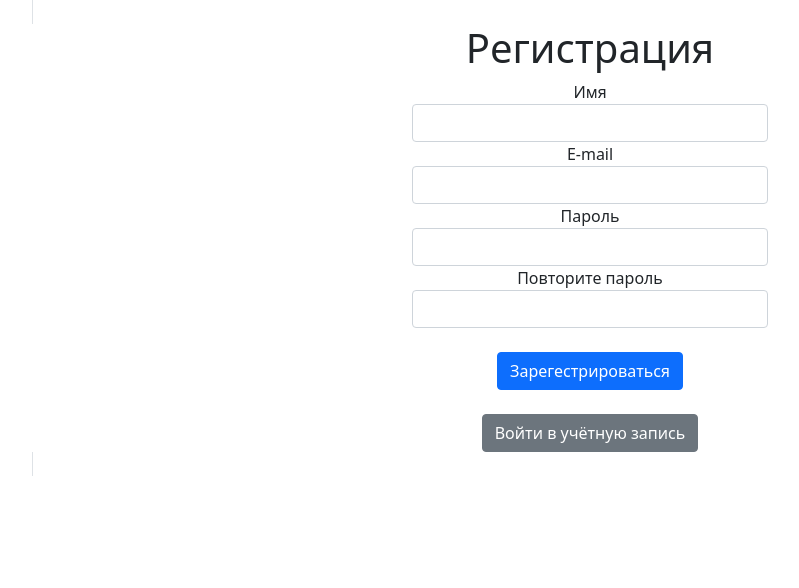
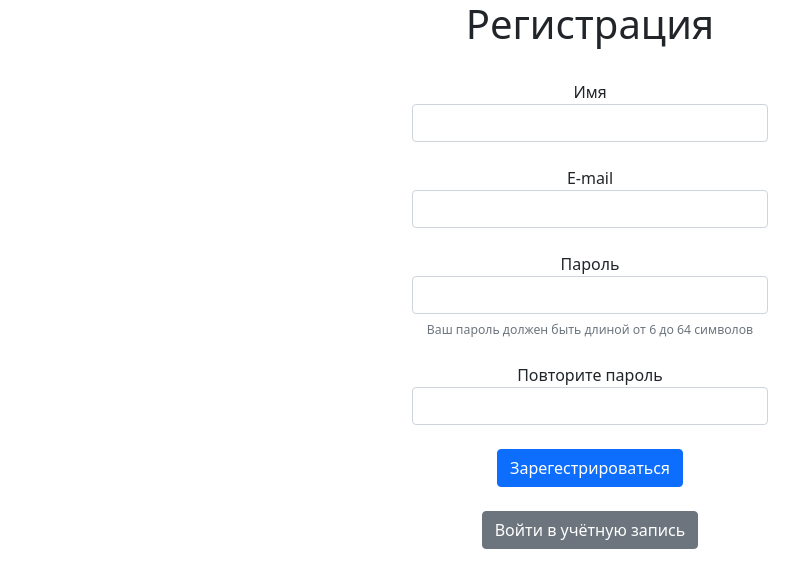
Before and after one commit to KostylevEugene/poll_project_frontend, a Flask app: page /users/registration in a window 1280 px wide. Shown: the top 588 px of the page, without its empty margins (50-849 px from the left). Run offline with Flask 2, Linux system fonts and the light colour scheme; parts of the project's set-up code (start-up, migrations or seed data) failed here and were passed over.

Commit message:
registration page was updated - tips were added and reg forms were edited

```diff
--- a/templates/registration.html
+++ b/templates/registration.html
@@ -12,7 +12,6 @@
 </head>
 <body>
     <div class="container">
-        <span class="border">
         <div class="jumbotron text-center">
             <h1> Регистрация </h1>
             <div class="row">
@@ -23,20 +22,29 @@
                             {{ ', '.join(errors) }}
                         </small>
                     {% endfor %}
+                    <br>
                     <form action="" method="post">
 
                         <div class="form-group">
                             {{form.name.label}} <br>
                             {{form.name(size=30)}}
                         </div>
+                        <br>
                         <div class="form-group">
                             {{form.email.label}} <br>
                             {{form.email(size=30)}}
                         </div>
+                        <br>
                         <div class="form-group">
                             {{form.password.label}} <br>
                             {{form.password(size=30)}}
+                            <div id="passwordHelpBlock" class="form-text">
+                                <span id="passwordHelpInline" class="form-text">
+                                    Ваш пароль должен быть длиной от 6 до 64 символов
+                                </span>
+                            </div>
                         </div>
+                        <br>
                         <div class="form-group">
                             {{form.valid_password.label}} <br>
                             {{form.valid_password(size=30)}}
@@ -54,7 +62,6 @@
             </div>
             </div>
         </div>
-        </span>
     </div>
 <!--
     <script src="https://cdn.jsdelivr.net/npm/@popperjs/core@2.9.2/dist/umd/popper.min.js" integrity="sha384-IQsoLXl5PILFhosVNubq5LC7Qb9DXgDA9i+tQ8Zj3iwWAwPtgFTxbJ8NT4GN1R8p" crossorigin="anonymous"></script>
--- a/webapp/forms.py
+++ b/webapp/forms.py
@@ -1,5 +1,5 @@
 from flask_wtf import FlaskForm
-from wtforms import StringField, PasswordField, SubmitField
+from wtforms import StringField, PasswordField, SubmitField, validators
 from wtforms.validators import DataRequired, Length, Regexp         # проверяет наличие данных в форме
 
 
@@ -8,43 +8,41 @@
         csrf = False
 
     name = StringField('Имя',
-                       validators=[DataRequired(message='Could not be empty'),
+                       validators=[DataRequired(message='Поле не должно быть пустым'),
                                    Length(min=4,
-                                          message='Too short name. It must be more than 4 symbols'),
-                                   Regexp(r'[a-zA-Z]+',
-                                          message="Invalid username! Enter only possible symbols a-z, 0-9")],
+                                          message='Слишком короткое имя. Оно должно быть больше 4 символов'),
+                                   Regexp(r'^[a-zA-Zа-яА-Я]+$',
+                                          message="Некорректное имя! "
+                                                  "Используйте только символы латинского алфавита "
+                                                  "и/или кириллицу")],
                        render_kw={"class": "form-control"})
 
     email = StringField('E-mail',
-                        validators=[DataRequired(message='Could not be empty'),
+                        validators=[DataRequired(message='Поле не должно быть пустым'),
                                     Length(min=6,
-                                           message='Too short email. It must be more than 6 symbols'),
+                                           message='Слишком короткий e-mail. Он должен быть больше 6 символов'),
                                     Regexp(r'[a-zA-Z]+',
-                                           message="Invalid email! Enter only possible symbols a-z, 0-9, @")],
+                                           message="Некорректный e-mail!")],
                         render_kw={"class": "form-control"})
 
-                                                                            # TODO: изменить регекс для имейла
-
     password = PasswordField('Пароль',
-                             validators=[DataRequired(message='Could not be empty'),
+                             validators=[DataRequired(message='Поле не должно быть пустым'),
                                          Length(min=6,
                                                 max=64,
-                                                message='Password length must be minimum %(min)d and \
-                                                            maximum %(max)d symbols'),
+                                                message='Некорректная длина пароля'),
                                          Regexp(r'[a-zA-Z0-9/+!#$%^&*()`~]+',
-                                                message='Password has permitted valid symbols \
-                                                                    - a-zA-Z0-9/+!#$%^&*()`~')],
+                                                message='Недопустимые символы в пароле, возможно, у вас '
+                                                        'включена кириллица')],
                              render_kw={"class": "form-control"})
 
     valid_password = PasswordField('Повторите пароль',
-                                   validators=[DataRequired(message='Could not be empty'),
+                                   validators=[validators.DataRequired(),
                                                Length(min=6,
                                                       max=64,
-                                                      message='Password length must be \
-                                                                        minimum %(min)d and maximum %(max)d symbols'),
+                                                      message='Некорректная длина пароля'),
                                                Regexp(r'[a-zA-Z0-9/+!#$%^&*()`~]+',
-                                                      message='Password has permitted valid symbols \
-                                                               - a-zA-Z0-9/+!#$%^&*()`~')],
+                                                      message='Недопустимые символы в пароле, возможно, у вас '
+                                                              'включена кириллица')],
                                    render_kw={"class": "form-control"})
 
     register = SubmitField('Зарегестрироваться', render_kw={"class": "btn btn-primary"})
@@ -55,19 +53,18 @@
         csrf = False
 
     email = StringField('E-mail',
-                        validators=[Length(min=4, message="Too short username"),
-                                    DataRequired(message="Could not be empty"),
+                        validators=[Length(min=4, max=64, message="Слишком короткий e-mail"),
+                                    DataRequired(message="Поле не должно быть пустым"),
                                     Regexp(r'[a-zA-Z0-9]+',
-                                           message=r"Invalid username! Enter only possible symbols a-z, 0-9")],
+                                           message=r"Некорректный e-mail!")],
                         render_kw={"class": "form-control"})
     password = PasswordField('Пароль',
-                             validators=[DataRequired(),
+                             validators=[DataRequired(message="Поле не должно быть пустым"),
                                          Length(min=6,
                                                 max=64,
-                                                message='Password length must be between \ '
-                                                        '%(min)d and %(max)d characters'),
+                                                message='Некорректная длина пароля'),
                                          Regexp(r'[a-zA-Z0-9/+!@#$%^&*:~]+',
-                                                 message="Password has immpossible symbols \
-                                                  (Use only a-zA-Z0-9/+!@#$%^&*:~)")],
+                                                message="Недопустимые символы в пароле, возможно, у вас "
+                                                        "включена кириллица")],
                              render_kw={"class": "form-control"})
     submit = SubmitField('Подтвердить', render_kw={"class": "btn btn-primary"})
--- a/webapp/user/views.py
+++ b/webapp/user/views.py
@@ -27,7 +27,6 @@
                                    'password': form.password.data,
                                    'valid_password': form.valid_password.data,
                                    })
-
         if resp.status_code > 202:
             flash(f"{resp.json()['msg']}")
             return render_template('register.html', form=form)
@@ -38,11 +37,8 @@
     if request.method == 'GET':
         return render_template('registration.html', form=form)
 
-    if request.method == 'OPTIONS':
-        return jsonify({'msg': 'Allow GET, POST methods'}), 200
-
     else:
-        return jsonify({'msg': "method not allowed"}), 405
+        return render_template('registration.html', form=form)
 
 
 @blueprint.route('/log', methods=['GET', 'POST'])
@@ -82,4 +78,4 @@
         return jsonify({'msg': 'Allow GET, POST methods'}), 200
 
     else:
-        return jsonify({"method not allowed"}), 405
+        return render_template('signing_in.html', form=form)
```
